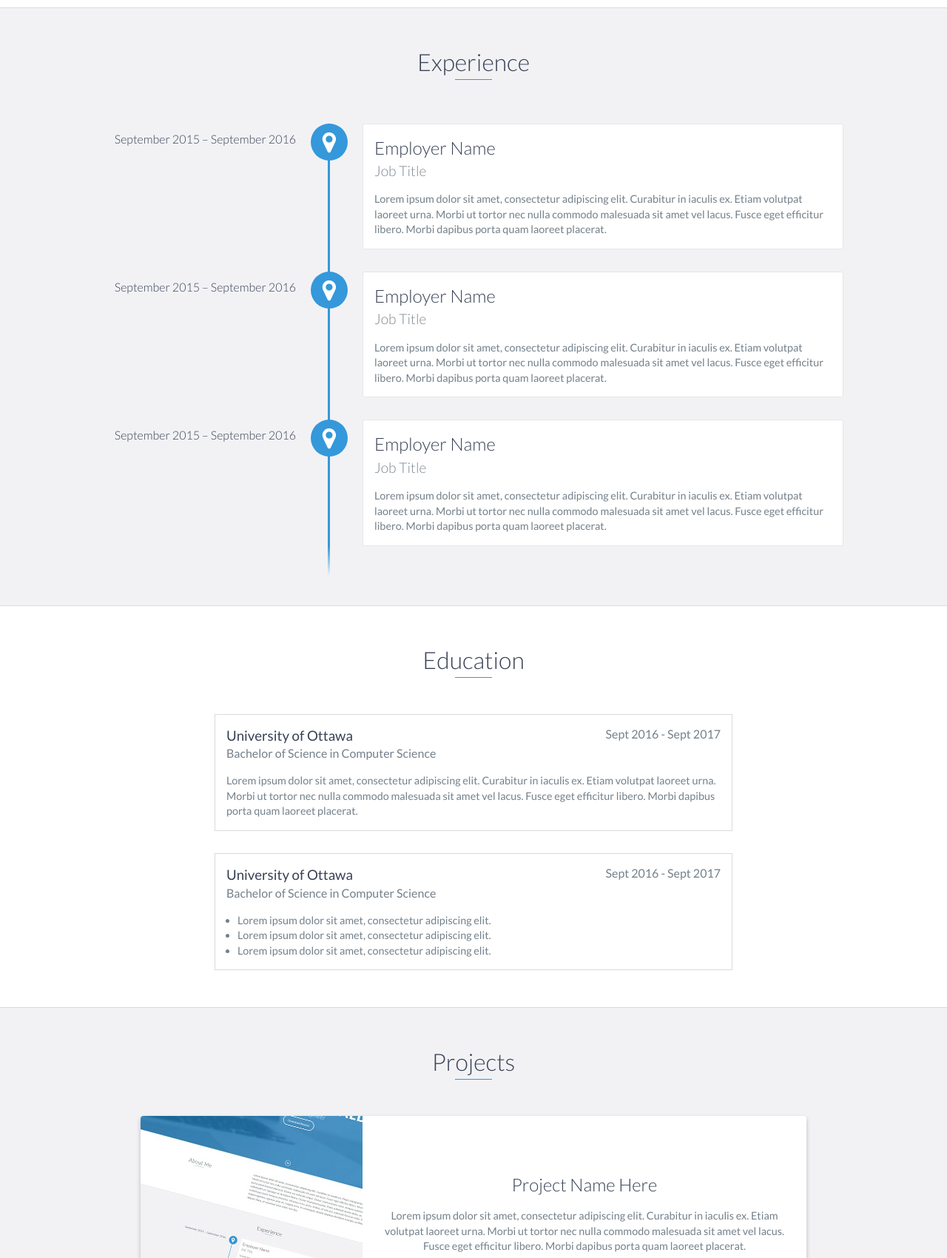
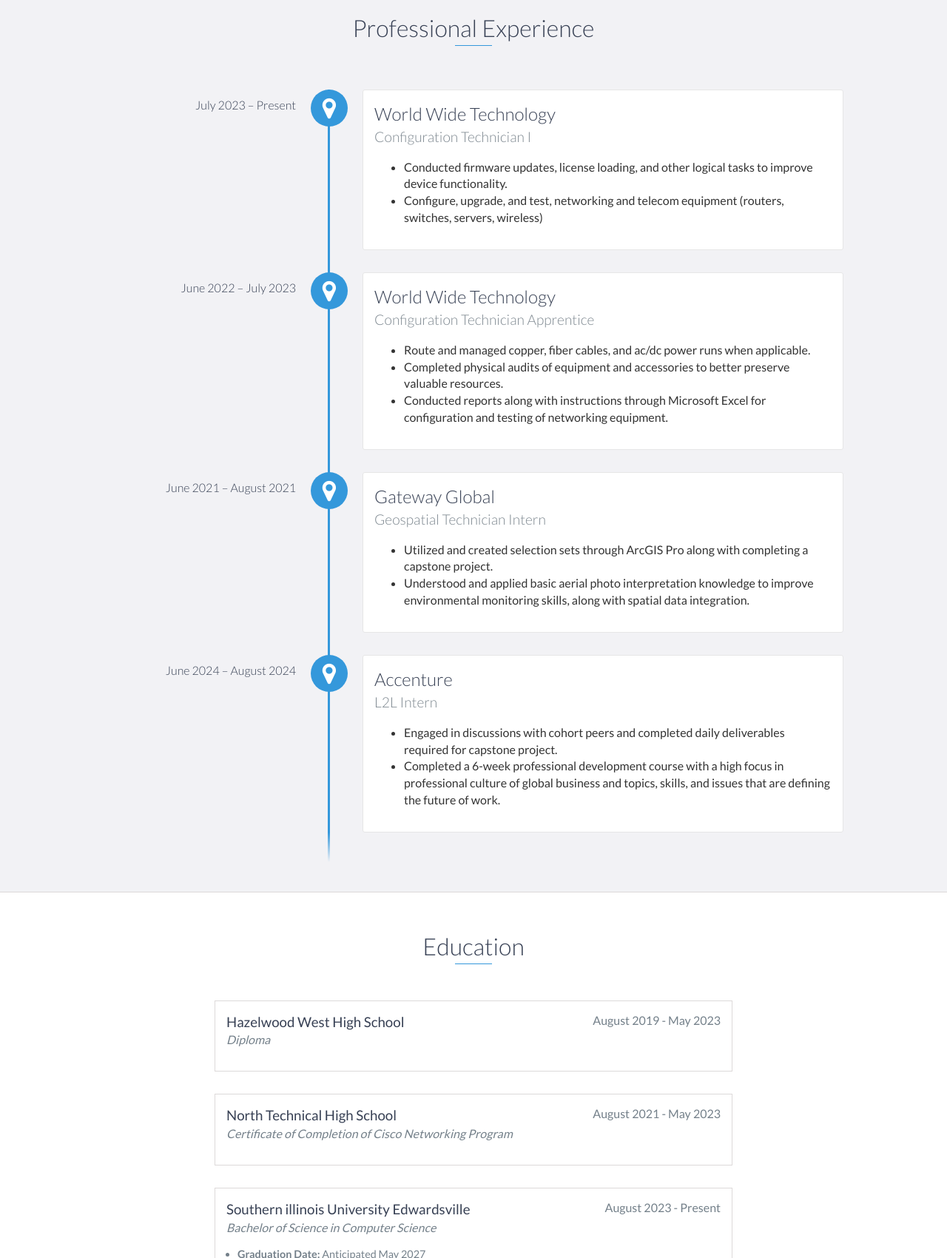
Before and after one commit to BonzaiBlackout/AriannaC.github.io, a website: page index.html in a window 1280 px wide. Shown: the part 1100-2800 px from the top of the page at 74% size. Drawn offline with nearby package versions, Linux system fonts and the light colour scheme.

Commit message:
updated webpage

```diff
--- a/index.html
+++ b/index.html
@@ -48,9 +48,10 @@
 
     <div id="lead">
         <div id="lead-content">
-            <h1>Ryan Fitzgerald</h1>
-            <h2>Software Engineer</h2>
-            <a href="#" class="btn-rounded-white">Download Resume</a>
+            <h1>Arianna Cooper</h1>
+            <h2>Configuration Technician I</h2>
+            <a href="https://www.linkedin.com/in/arianna--cooper/" class="btn-rounded-white">My LinkedIn Page!</a>
+            <a href="AC-Resume.pdf" class="btn-rounded-white">Download Resume Here!</a>
         </div>
         <!-- End #lead-content -->
 
@@ -73,9 +74,7 @@
                 </div>
                 <div class="col-md-8">
                     <p>
-                        Lorem ipsum dolor sit amet, consectetur adipiscing elit. Curabitur in iaculis ex. Etiam volutpat laoreet urna. Morbi ut tortor nec nulla commodo malesuada sit amet vel lacus. Fusce eget efficitur libero. Morbi dapibus porta quam laoreet placerat. Donec
-                        eu vehicula neque. Donec viverra lorem nunc, tempus euismod eros sollicitudin ut. Quisque et tincidunt libero. Donec id pharetra justo. Proin euismod lacinia dolor, eu scelerisque justo tempus pharetra. Vivamus nunc justo, finibus
-                        ut nisl sed, euismod rhoncus nulla. Proin sed magna egestas, egestas ante et, congue eros. In consequat, mauris dapibus tincidunt suscipit, ex libero aliquet diam, at maximus risus enim non leo.
+                        An ambitious, adaptable student interested in enhancing current skills in both a visual and hands-on  environment. A dependable person experienced in event planning as she promotes community organizing. Articulate, motivated multitasker with good time management skills. Brings a positive, willing to work attitude to the workforce as a team player. Able to remain sensible to employer's requests and stay calm in any given situation. Swiftly adapts to technology and acknowledges mistakes to overcome them quickly.
                     </p>
                 </div>
             </div>
@@ -84,29 +83,54 @@
     <!-- End #about -->
 
     <div id="experience" class="background-alt">
-        <h2 class="heading">Experience</h2>
+        <h2 class="heading">Professional Experience </h2>
         <div id="experience-timeline">
-            <div data-date="September 2015 – September 2016">
-                <h3>Employer Name</h3>
-                <h4>Job Title</h4>
+            <div data-date="July 2023 – Present">
+                <h3>World Wide Technology</h3>
+                <h4>Configuration Technician I</h4>
                 <p>
-                    Lorem ipsum dolor sit amet, consectetur adipiscing elit. Curabitur in iaculis ex. Etiam volutpat laoreet urna. Morbi ut tortor nec nulla commodo malesuada sit amet vel lacus. Fusce eget efficitur libero. Morbi dapibus porta quam laoreet placerat.
+                    <ul>
+                        <li>Conducted firmware updates, license loading, and other logical tasks to improve device functionality.</li>
+                        <li>Configure, upgrade, and test, networking and telecom equipment (routers, switches, servers, wireless)</li>
+                    </ul>
+                 </p>
+            </div>
+
+            <div data-date="June 2022 – July 2023">
+                <h3>World Wide Technology</h3>
+                <h4>Configuration Technician Apprentice</h4>
+                <p>
+                    <ul>
+                        <li>Route and managed copper, fiber cables, and ac/dc power runs when applicable.</li>
+                        <li>Completed physical audits of equipment and accessories to better preserve valuable resources.</li>
+                        <li>Conducted reports along with instructions through Microsoft Excel for configuration and testing of networking equipment.</li>
+                    </ul>
+                </p>
                 </p>
             </div>
 
-            <div data-date="September 2015 – September 2016">
-                <h3>Employer Name</h3>
-                <h4>Job Title</h4>
+            <div data-date="June 2021 – August 2021">
+                <h3>Gateway Global</h3>
+                <h4>Geospatial Technician Intern</h4>
                 <p>
-                    Lorem ipsum dolor sit amet, consectetur adipiscing elit. Curabitur in iaculis ex. Etiam volutpat laoreet urna. Morbi ut tortor nec nulla commodo malesuada sit amet vel lacus. Fusce eget efficitur libero. Morbi dapibus porta quam laoreet placerat.
+                    <ul>
+                        <li>Utilized and created selection sets through ArcGIS Pro along with completing a capstone project.</li>
+                        <li>Understood and applied basic aerial photo interpretation knowledge to improve environmental monitoring
+                            skills, along with spatial data integration.</li>
+                    </ul>
                 </p>
             </div>
+            <div data-date="June 2024 – August 2024">
+                <h3>Accenture</h3>
+                <h4>L2L Intern</h4>
+                <p>
+                    <ul>
+                    <li>Engaged in discussions with cohort peers and completed daily deliverables required for capstone project.</li>
+                    <li>Completed a 6-week professional development course with a high focus in professional culture of global
+                        business and topics, skills, and issues that are defining the future of work.</li>
 
-            <div data-date="September 2015 – September 2016">
-                <h3>Employer Name</h3>
-                <h4>Job Title</h4>
-                <p>
-                    Lorem ipsum dolor sit amet, consectetur adipiscing elit. Curabitur in iaculis ex. Etiam volutpat laoreet urna. Morbi ut tortor nec nulla commodo malesuada sit amet vel lacus. Fusce eget efficitur libero. Morbi dapibus porta quam laoreet placerat.
+
+                </ul>
                 </p>
             </div>
         </div>
@@ -116,28 +140,26 @@
     <div id="education">
         <h2 class="heading">Education</h2>
         <div class="education-block">
-            <h3>University of Ottawa</h3>
-            <span class="education-date">Sept 2016 - Sept 2017</span>
-            <h4>Bachelor of Science in Computer Science</h4>
-            <p>
-                Lorem ipsum dolor sit amet, consectetur adipiscing elit. Curabitur in iaculis ex. Etiam volutpat laoreet urna. Morbi ut tortor nec nulla commodo malesuada sit amet vel lacus. Fusce eget efficitur libero. Morbi dapibus porta quam laoreet placerat.
-            </p>
+            <h3>Hazelwood West High School</h3>
+            <span class="education-date"> August 2019 - May 2023</span>
+            <h4><i>Diploma</i></h4>
         </div>
-        <!-- End .education-block -->
+        <div class="education-block">
+            <h3>North Technical High School</h3>
+            <span class="education-date"> August 2021 - May 2023</span>
+            <h4><i> Certificate of Completion of Cisco Networking Program</i></h4>
+        </div>
 
         <div class="education-block">
-            <h3>University of Ottawa</h3>
-            <span class="education-date">Sept 2016 - Sept 2017</span>
-            <h4>Bachelor of Science in Computer Science</h4>
+            <h3> Southern illinois University Edwardsville</h3>
+            <span class="education-date"> August 2023 - Present</span>
+            <h4><i> Bachelor of Science in Computer Science</i></h4>
             <ul>
                 <li>
-                    Lorem ipsum dolor sit amet, consectetur adipiscing elit.
+                    <strong>Graduation Date:</strong> Anticipated May 2027
                 </li>
                 <li>
-                    Lorem ipsum dolor sit amet, consectetur adipiscing elit.
-                </li>
-                <li>
-                    Lorem ipsum dolor sit amet, consectetur adipiscing elit.
+                <strong>GPA: </strong> 3.81
                 </li>
             </ul>
         </div>
@@ -150,14 +172,13 @@
         <div class="container">
             <div class="row">
                 <div class="project shadow-large">
-                    <div class="project-image">
-                        <img src="images/project.jpg" />
-                    </div>
-                    <!-- End .project-image -->
+                    <div class="project no-image">
+
                     <div class="project-info">
-                        <h3>Project Name Here</h3>
+                        <h3><strong>Rank Test Project</strong></h3>
                         <p>
-                            Lorem ipsum dolor sit amet, consectetur adipiscing elit. Curabitur in iaculis ex. Etiam volutpat laoreet urna. Morbi ut tortor nec nulla commodo malesuada sit amet vel lacus. Fusce eget efficitur libero. Morbi dapibus porta quam laoreet placerat.
+                            <strong>Class:</strong> Intro to Computing II<br>
+                            <strong>Language(s) Used:</strong> C++
                         </p>
                         <a href="#">View Project</a>
                     </div>
@@ -166,14 +187,12 @@
                 <!-- End .project -->
 
                 <div class="project shadow-large">
-                    <div class="project-image">
-                        <img src="images/project.jpg" />
-                    </div>
-                    <!-- End .project-image -->
+                    <div class="project no-image">
                     <div class="project-info">
-                        <h3>Project Name Here</h3>
+                        <h3><strong>Bubble Sort Project</strong></h3>
                         <p>
-                            Lorem ipsum dolor sit amet, consectetur adipiscing elit. Curabitur in iaculis ex. Etiam volutpat laoreet urna. Morbi ut tortor nec nulla commodo malesuada sit amet vel lacus. Fusce eget efficitur libero. Morbi dapibus porta quam laoreet placerat.
+                            <strong>Class:</strong> Introduction to Computer Organization and Architecture<br>
+                            <strong>Language(s) Used:</strong> MIPS
                         </p>
                         <a href="#">View Project</a>
                     </div>
@@ -188,32 +207,15 @@
     <div id="skills">
         <h2 class="heading">Skills</h2>
         <ul>
-            <li>JavaScript</li>
-            <li>Python</li>
-            <li>Ruby</li>
-            <li>Go</li>
-            <li>Node.js</li>
-            <li>AngularJs</li>
-            <li>React</li>
-            <li>Elixir</li>
-            <li>Java</li>
-            <li>C</li>
-            <li>C#</li>
+            <li>German: Limited working proficency</li>
+            <li>Microsoft Word</li>
+            <li>Microsoft PowerPoint</li>
+            <li>Network Configuration</li>
+            <li>mySQL</li>
+            <li>PHP</li>
+            <li>HTML</li>
             <li>C++</li>
-            <li>Ruby on Rails</li>
-            <li>JavaScript</li>
-            <li>Python</li>
-            <li>Ruby</li>
-            <li>Go</li>
-            <li>Node.js</li>
-            <li>AngularJs</li>
-            <li>React</li>
-            <li>Elixir</li>
-            <li>Java</li>
-            <li>C</li>
-            <li>C#</li>
-            <li>C++</li>
-            <li>Ruby on Rails</li>
+            <li>CSS</li>
         </ul>
     </div>
     <!-- End #skills -->
```
